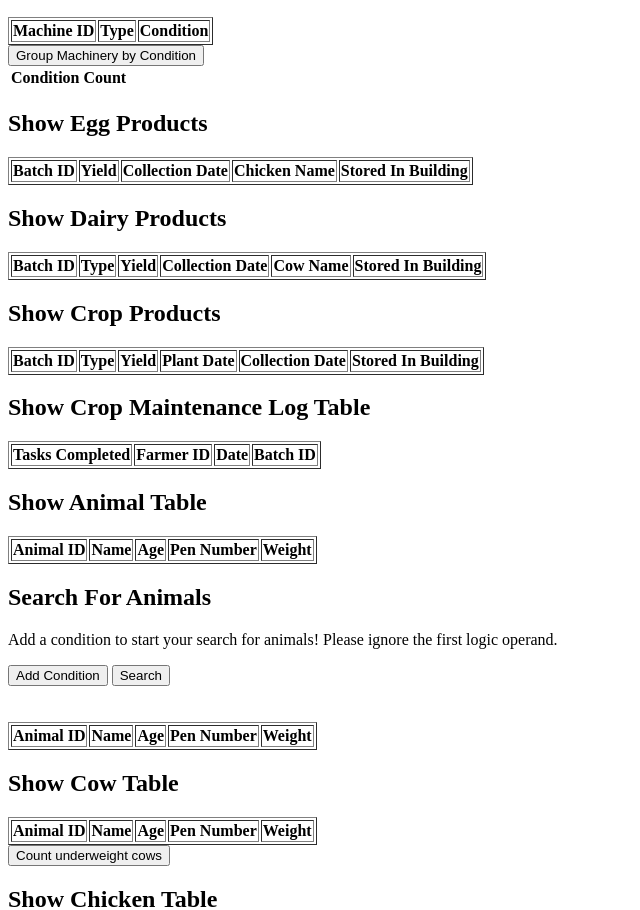
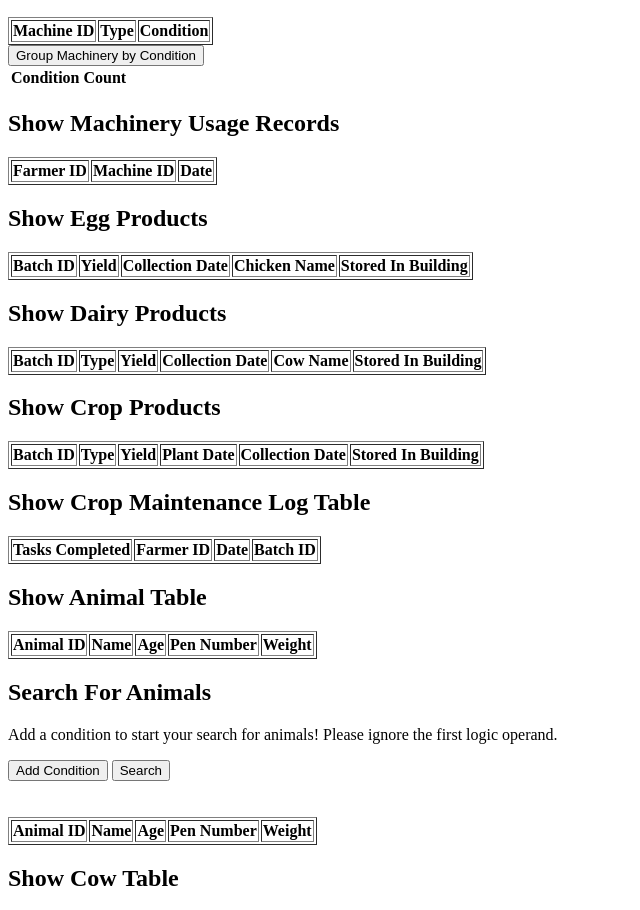
Before and after one commit to ashwu11/FarmDatabase, a website: page public/index.html in a window 1280 px wide. Shown: the part 1411-2321 px from the top of the page, without its empty margins (0-640 px from the left). Drawn offline with Linux system fonts and the light colour scheme; no server answers.

Commit message:
MachineryUsage Table

```diff
--- a/public/index.html
+++ b/public/index.html
@@ -205,6 +205,20 @@
             </tr>
         </thead>
         <tbody></tbody>
+    </table>
+
+    <!-- Show MachineryUsage Table -->
+    <h2>Show Machinery Usage Records</h2>
+    <table id="machineryUsageTable" border="1">
+        <thead>
+            <tr>
+                <th>Farmer ID</th>
+                <th>Machine ID</th>
+                <th>Date</th>
+            </tr>
+        </thead>
+        <tbody>
+        </tbody>
     </table>
 
     <!-- Show Products Tables -->
```
